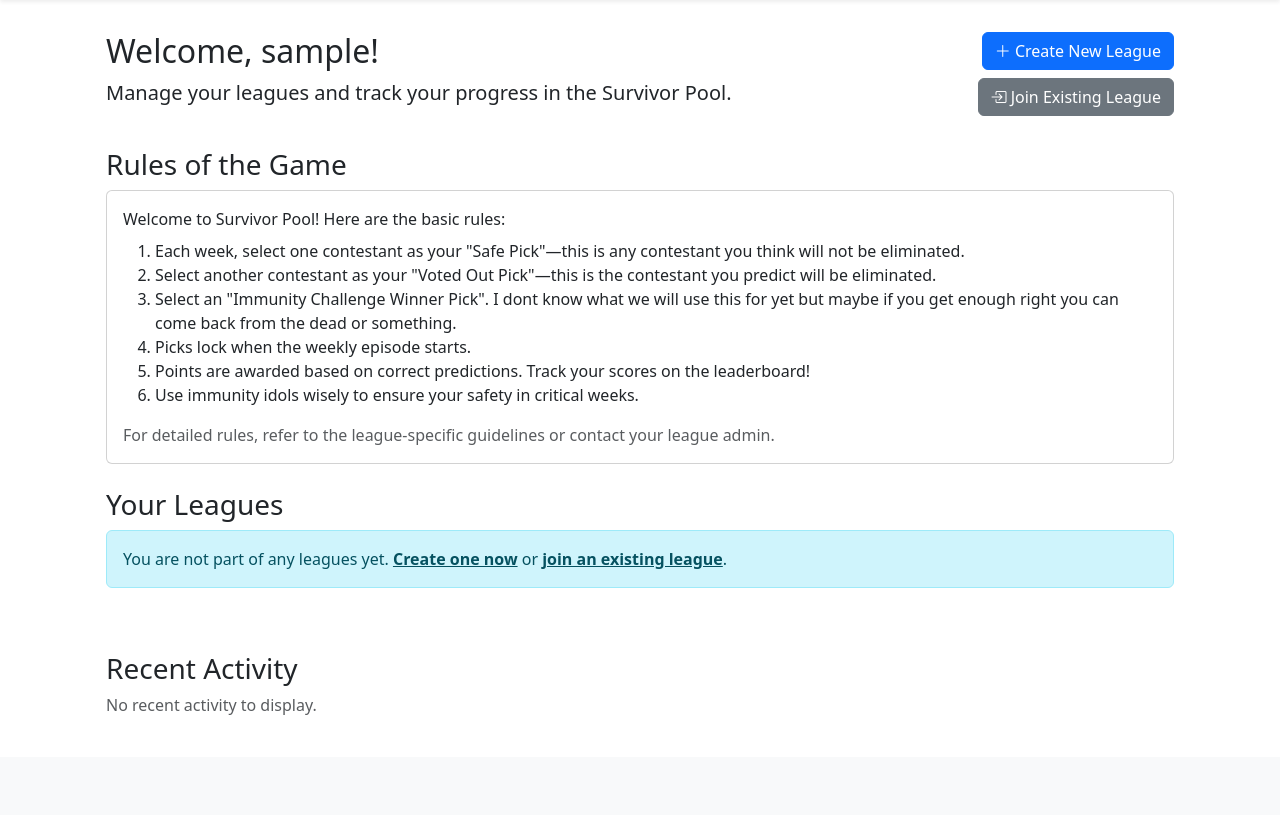
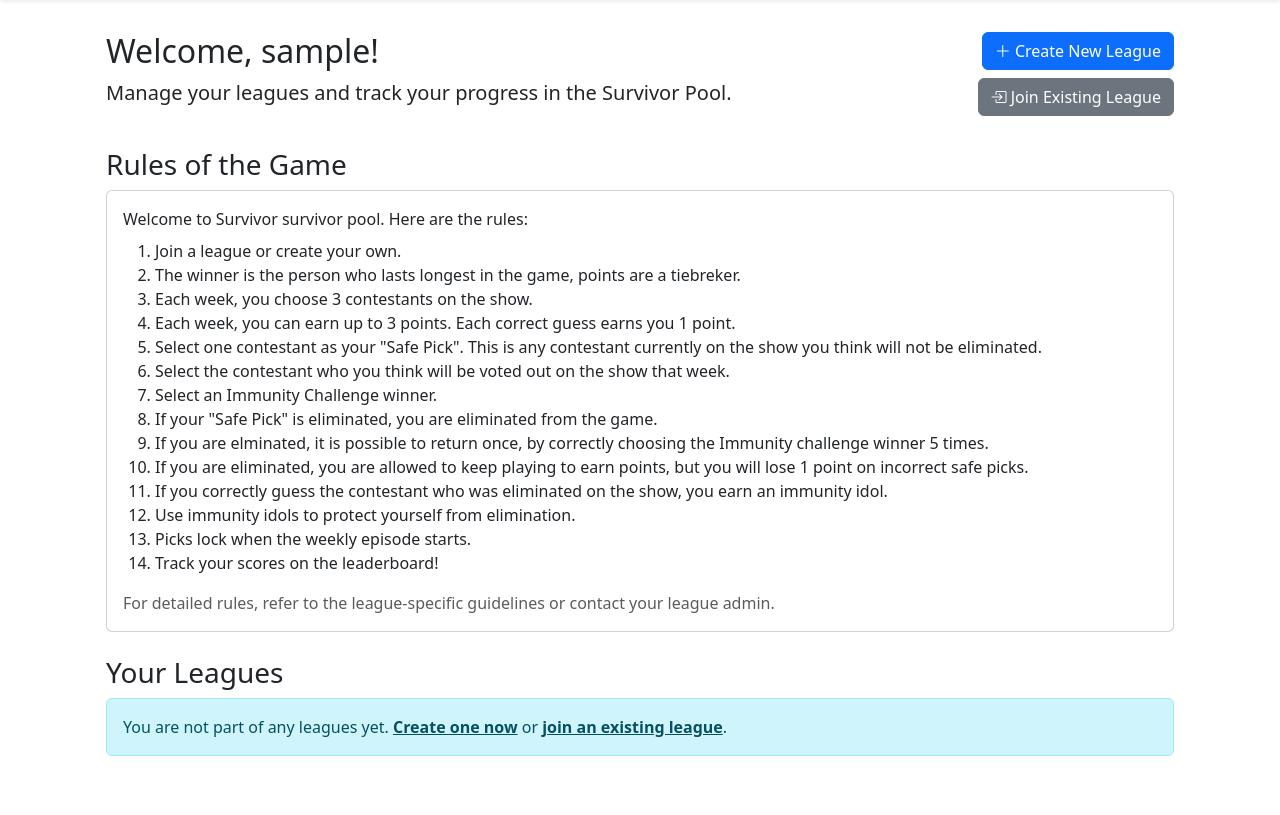
Before and after one commit to badesar1/survivor_pool, a Django app: page / in a window 1280 px wide. Shown: the part 62-877 px from the top of the page. Before the commit the page ends 777 px from the top, so only its background shows below. Run offline with Django 4.2, Linux system fonts and the light colour scheme; the visitor is signed in with stand-in values (Sample User, id 1); data that the repository does not hold is empty; parts of the project's set-up code (start-up, migrations or seed data) failed here and were passed over.

Commit message:
update rules and allow points during update_week_results for eliminated users

```diff
--- a/poolapp/templates/dashboard.html
+++ b/poolapp/templates/dashboard.html
@@ -31,15 +31,24 @@
             <div class="card">
                 <div class="card-body">
                     <p class="mb-2">
-                        Welcome to Survivor Pool! Here are the basic rules:
+                        Welcome to Survivor survivor pool. Here are the rules:
                     </p>
                     <ol>
-                        <li>Each week, select one contestant as your "Safe Pick"—this is any contestant you think will not be eliminated.</li>
-                        <li>Select another contestant as your "Voted Out Pick"—this is the contestant you predict will be eliminated.</li>
-                        <li>Select an "Immunity Challenge Winner Pick". I dont know what we will use this for yet but maybe if you get enough right you can come back from the dead or something.</li>
+                        <li>Join a league or create your own.</li>
+                        <li>The winner is the person who lasts longest in the game, points are a tiebreker.</li>
+                        <li>Each week, you choose 3 contestants on the show.</li>
+                        <li>Each week, you can earn up to 3 points. Each correct guess earns you 1 point.</li>
+                        <li>Select one contestant as your "Safe Pick". This is any contestant currently on the show you think will not be eliminated.</li>
+                        <li>Select the contestant who you think will be voted out on the show that week.</li>
+                        <li>Select an Immunity Challenge winner.</li>
+                        <li>If your "Safe Pick" is eliminated, you are eliminated from the game.</li>
+                        <li>If you are elminated, it is possible to return once, by correctly choosing the Immunity challenge winner 5 times.</li>
+                        <li>If you are eliminated, you are allowed to keep playing to earn points, but you will lose 1 point on incorrect safe picks.</li>
+                        <li>If you correctly guess the contestant who was eliminated on the show, you earn an immunity idol.</li>
+                        <li>Use immunity idols to protect yourself from elimination.</li>
+
                         <li>Picks lock when the weekly episode starts.</li>
-                        <li>Points are awarded based on correct predictions. Track your scores on the leaderboard!</li>
-                        <li>Use immunity idols wisely to ensure your safety in critical weeks.</li>
+                        <li>Track your scores on the leaderboard!</li>
                     </ol>
                     <p class="text-muted mb-0">For detailed rules, refer to the league-specific guidelines or contact your league admin.</p>
                 </div>
```
Also changed, not shown: poolapp/management/commands/update_week_results.py (+31 -28 lines).
